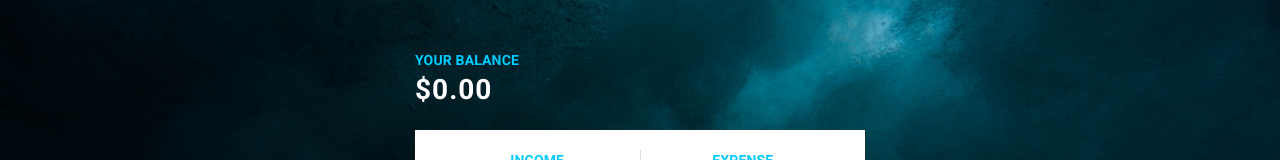
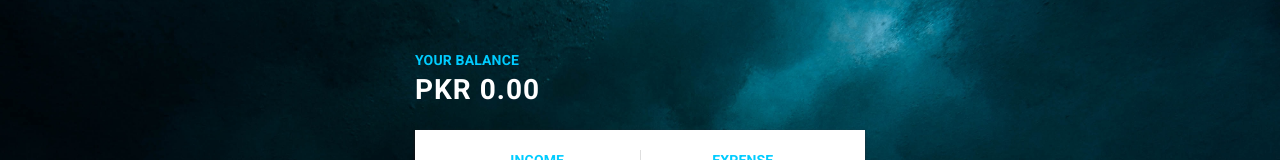
Before and after one commit to nomanhaq/ExpenseTracker, a React (Create React App) app: page / in a window 1280 px wide. Shown: the part 154-314 px from the top of the page. Built offline with nearby package versions, Linux system fonts and the light colour scheme.

Commit message:
First commit on 27072020

```diff
--- a/src/components/Balance.js
+++ b/src/components/Balance.js
@@ -9,7 +9,7 @@ export const Balance = () => {
     return (
         <>
             <h4>Your Balance</h4>
-    <h1 >${total}</h1>
+    <h1 >PKR {total}</h1>
         </>
     )
 }
```
